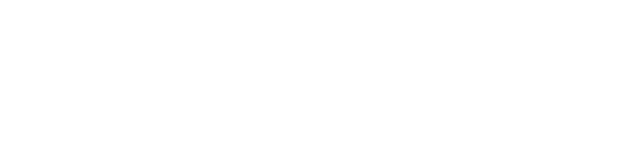
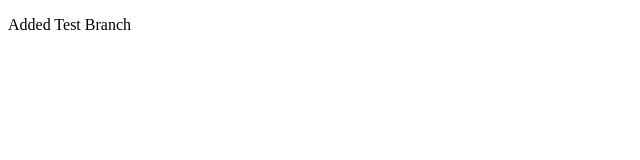
Before and after one commit to deepak-b2e/DemoApp, a plain HTML site: page index.html in a window 1280 px wide. Shown: the whole page, without its empty margins (0-640 px from the left). Drawn offline with Linux system fonts and the light colour scheme.

Commit message:
Test Branch Added

```diff
--- a/index.html
+++ b/index.html
@@ -7,6 +7,6 @@
     <title>Document</title>
 </head>
 <body>
-
+    <p>Added Test Branch</p>
 </body>
 </html>
```
